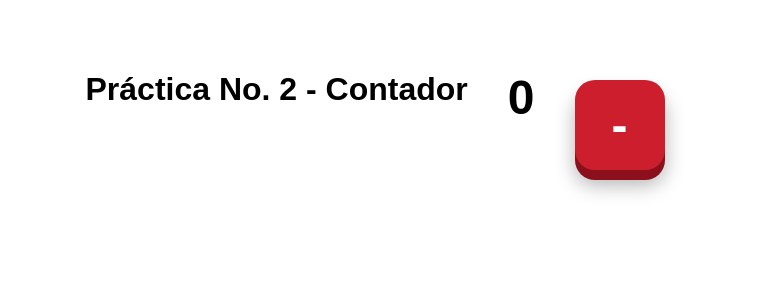
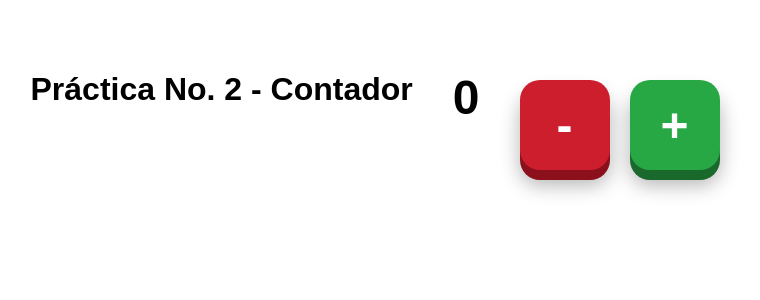
Before and after one commit to smujr-code/practica2-angular, an Angular app: page / in a window 1280 px wide. Shown: the top 300 px of the page, without its empty margins (265-1025 px from the left). Built offline with nearby package versions, Linux system fonts and the light colour scheme.

Commit message:
rediseño y color boton mas

```diff
--- a/src/app/app.css
+++ b/src/app/app.css
@@ -26,3 +26,8 @@ button {
   background-color: #cc1e2d;
   box-shadow: 0px 10px 0px #8b101b, 0px 15px 20px rgba(0, 0, 0, 0.3);
 }
+
+.btn-mas {
+  background-color: #28a745;
+  box-shadow: 0px 10px 0px #19692c, 0px 15px 20px rgba(0, 0, 0, 0.3);
+}
--- a/src/app/app.html
+++ b/src/app/app.html
@@ -7,6 +7,7 @@
   <div>
 
     <button (click)="disminuir()" class="btn-menos">-</button>
+    <button (click)="incrementar()" class="btn-mas">+</button>
 
   </div>
 </div>
```
